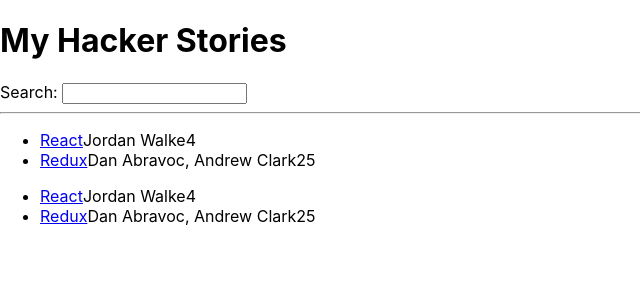
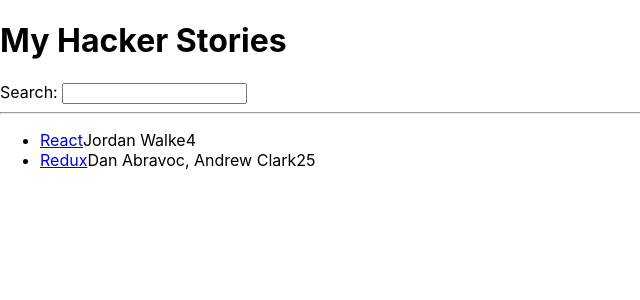
Before and after one commit to km1068km/roadToReact, a React (Create React App) app: page / in a window 1280 px wide. Shown: the top 300 px of the page, without its empty margins (0-640 px from the left). Built offline with nearby package versions, Linux system fonts and the light colour scheme.

Commit message:
handler function in JSX

```diff
--- a/src/App.js
+++ b/src/App.js
@@ -1,7 +1,9 @@
 import logo from './logo.svg';
 import './App.css';
 
-const list = [
+
+const App = () => {
+    const stories = [
         {
             title: 'React',
             url: 'https://reactjs.org/',
@@ -17,21 +19,19 @@
             points: 5,
             objectId: 1,
         }
-]
+    ];
 
-const App = () => (
+    return (
         <div>
             <h1>My Hacker Stories</h1>
             <Search/>
             <hr/>
 
             {/* render the list here */}
-        {/* and by the way: that's how you do comments in JSX */}
-
-        <List/>
-        <List/>
+            <List list={stories}/>
         </div>
     )
+}
 
 const Search = () => {
     const handleChange = (event) => {
@@ -46,21 +46,24 @@
         </div>
     )
 }
-const List = () => (
+const List = (props) => (
     <ul>
-        {list.map((item) => (
-            <li key={item.objectId}>
-                            <span>
-                                <a href={item.url}> {item.title}</a>
-                            </span>
-                <span>{item.author}</span>
-                <span>{item.num_comments}</span>
-                <span>{item.points}</span>
-            </li>
+        {props.list.map((item) => (
+            <Item key={item.objectId} item={item}/>
         ))}
     </ul>
 )
 
+const Item = (props) => (
+    <li>
+        <span>
+            <a href={props.item.url}> {props.item.title}</a>
+        </span>
+        <span>{props.item.author}</span>
+        <span>{props.item.num_comments}</span>
+        <span>{props.item.points}</span>
+    </li>
+)
 export default App;
 
 // <div className="App">
```
Lines whose indentation alone changed are shown as unchanged.
